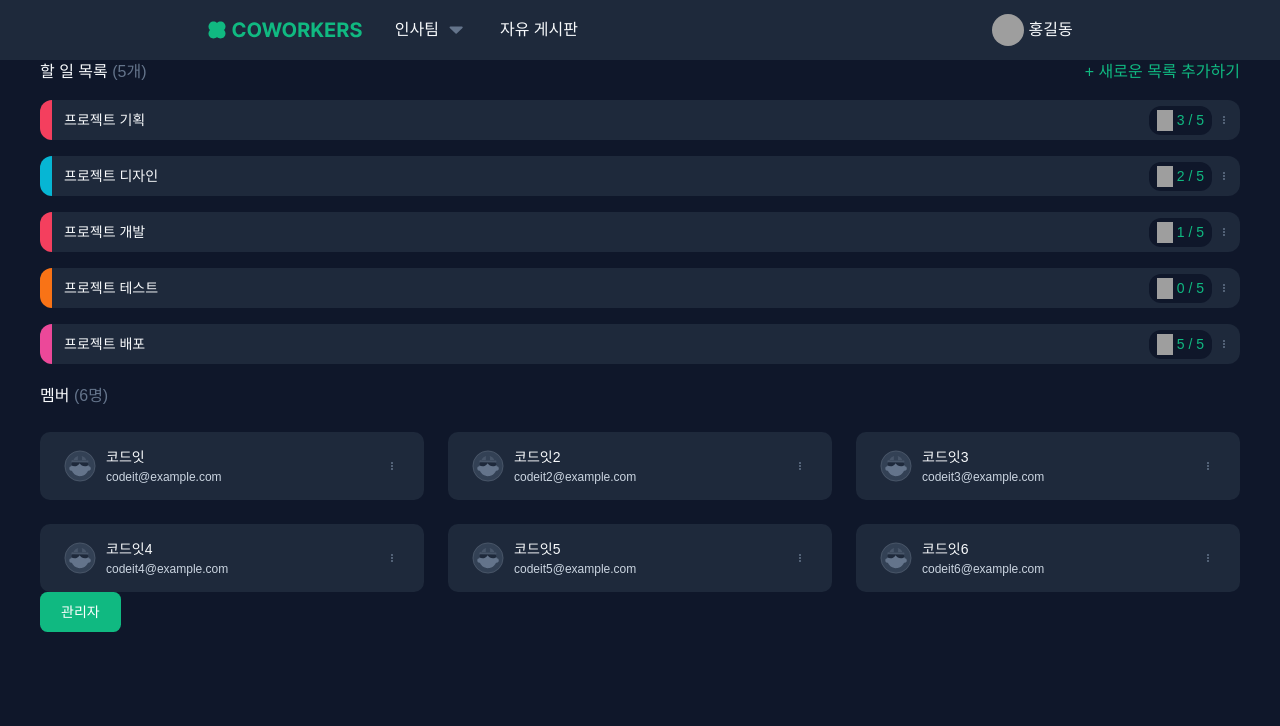
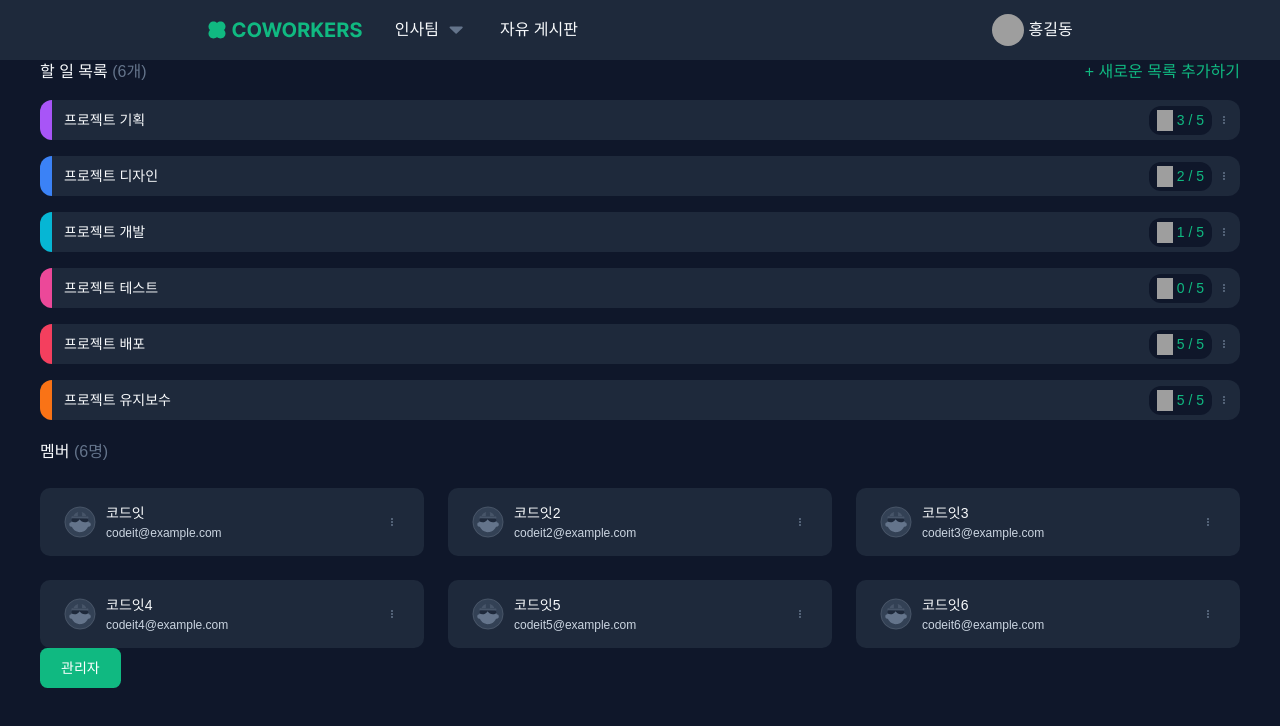
Before and after one commit to mingmi9/fe11-part4-team1-coworkers, a Next.js app: page /team/1 in a window 1280 px wide. Shown: the top 726 px of the page. Built offline with nearby package versions, Linux system fonts and the light colour scheme; grey boxes are pictures that could not be loaded; a web font is replaced by a local one.

Commit message:
fix: 할 일 카드 색상 로직 변경

```diff
--- a/app/(routes)/team/[teamid]/page.tsx
+++ b/app/(routes)/team/[teamid]/page.tsx
@@ -65,6 +65,11 @@ const taskMockData = [
         taskTodo: 5,
         taskCompleted: 5,
     },
+    {
+        taskList: "프로젝트 유지보수",
+        taskTodo: 5,
+        taskCompleted: 5,
+    },
 ]
 
 export default function TeamPage () {
--- a/app/_components/TeamPage/TodoListCard.tsx
+++ b/app/_components/TeamPage/TodoListCard.tsx
@@ -8,26 +8,18 @@ interface TodoListCardProps {
     taskTodo: number;
     taskCompleted: number;
     teamId: string;
+    color: string;
 }
 
-export default function TodoListCard({taskList, taskTodo, taskCompleted,  teamId}: TodoListCardProps) {
+export default function TodoListCard({taskList, taskTodo, taskCompleted,  teamId, color}: TodoListCardProps) {
     const router = useRouter();
     const handleTaskList= () => {
         router.push(`/team/${teamId}/taskList`);
     }
 
-    const color = ["bg-point-purple", "bg-point-blue", "bg-point-cyan", "bg-point-pink", "bg-point-rose", "bg-point-orange", "bg-point-yellow"];
-
-    const getColor = (key: string) => {
-        const hash = Array.from(key).reduce((acc, char) => acc + char.charCodeAt(0), 0);
-        return color[hash % color.length];
-      };
-
-      const assignedColor = getColor(taskList);
-
     return(
         <div className="w-full h-[4rem] bg-background-secondary rounded-[1.2rem] pr-[0.8rem] relative flex justify-between items-center text-[1.4rem]">
-            <div className={`w-[2.4rem] h-[4rem] rounded-[1.2rem] ${assignedColor}`}/>
+            <div className={`w-[2.4rem] h-[4rem] rounded-[1.2rem] ${color}`}/>
             <div className="h-[4rem] bg-background-secondary left-[1.2rem] text-text-primary absolute flex items-center p-[1.2rem]">
                 {taskList}
             </div>
--- a/app/_components/TeamPage/TodoListSection.tsx
+++ b/app/_components/TeamPage/TodoListSection.tsx
@@ -1,5 +1,4 @@
 import TodoListCard from "./TodoListCard";
-
 
 interface TodoListSectionProps {
     tasks: {
@@ -11,6 +10,13 @@ interface TodoListSectionProps {
     }
 
 export default function TodoListSection({tasks, teamId} : TodoListSectionProps) {
+
+    const color = ["bg-point-purple", "bg-point-blue", "bg-point-cyan", "bg-point-pink", "bg-point-rose", "bg-point-orange", "bg-point-yellow"];
+
+    const getColor = (index: number) => {
+        return color[index % color.length];
+    };
+
   return (
     <div>
         <div className="flex justify-between mb-[1.6rem] w-[120rem]">
@@ -19,7 +25,7 @@ export default function TodoListSection({tasks, teamId} : TodoListSectionProps)
             </div>
             <button className="text-brand-primary hover:brightness-150">
                 + 새로운 목록 추가하기
-            </button>
+            </button> {/*추후 모달 연결*/}
         </div>
         <div className="flex flex-col gap-[1.6rem]">
         {tasks.map(( tasks, index ) => (
@@ -29,6 +35,7 @@ export default function TodoListSection({tasks, teamId} : TodoListSectionProps)
             taskTodo={tasks.taskTodo}
             taskCompleted={tasks.taskCompleted}
             teamId={teamId}
+            color={getColor(index)}
             />
         ))}
         </div>
```
